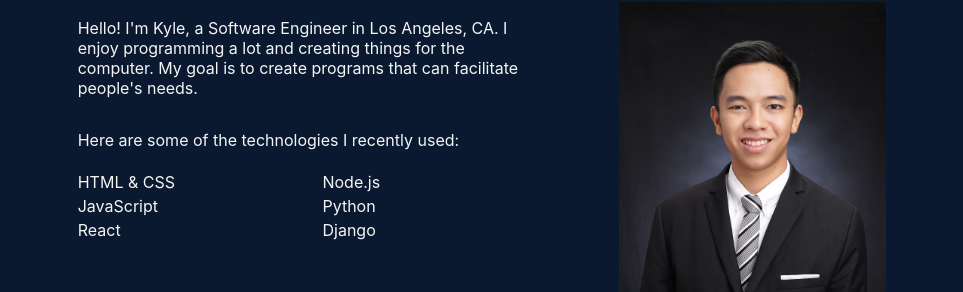
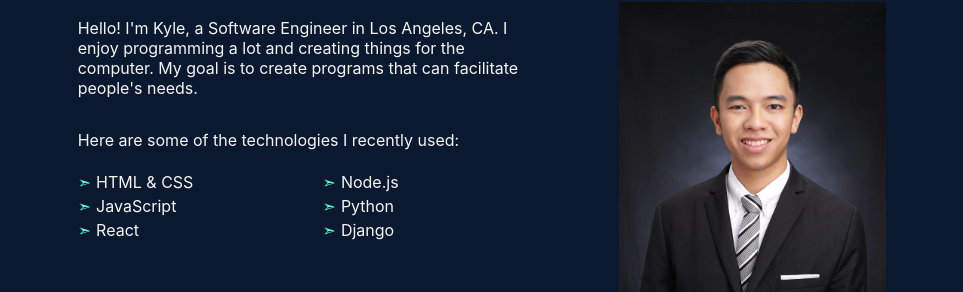
Before and after one commit to kylelainez/Portfolio-react, a React (Create React App) app: page / in a window 1280 px wide. Shown: the part 960-1252 px from the top of the page, without its empty margins (158-1121 px from the left). Built offline with nearby package versions, Linux system fonts and the light colour scheme.

Commit message:
Skills Style

```diff
--- a/src/components/skills/skills.css
+++ b/src/components/skills/skills.css
@@ -21,3 +21,9 @@
     list-style-type: none;
     line-height: 1.5rem;
 }
+
+.skills ul li::before{
+    content: '\27A3';
+    padding-right: 5px;
+    color: var(--color-2)
+}
```
